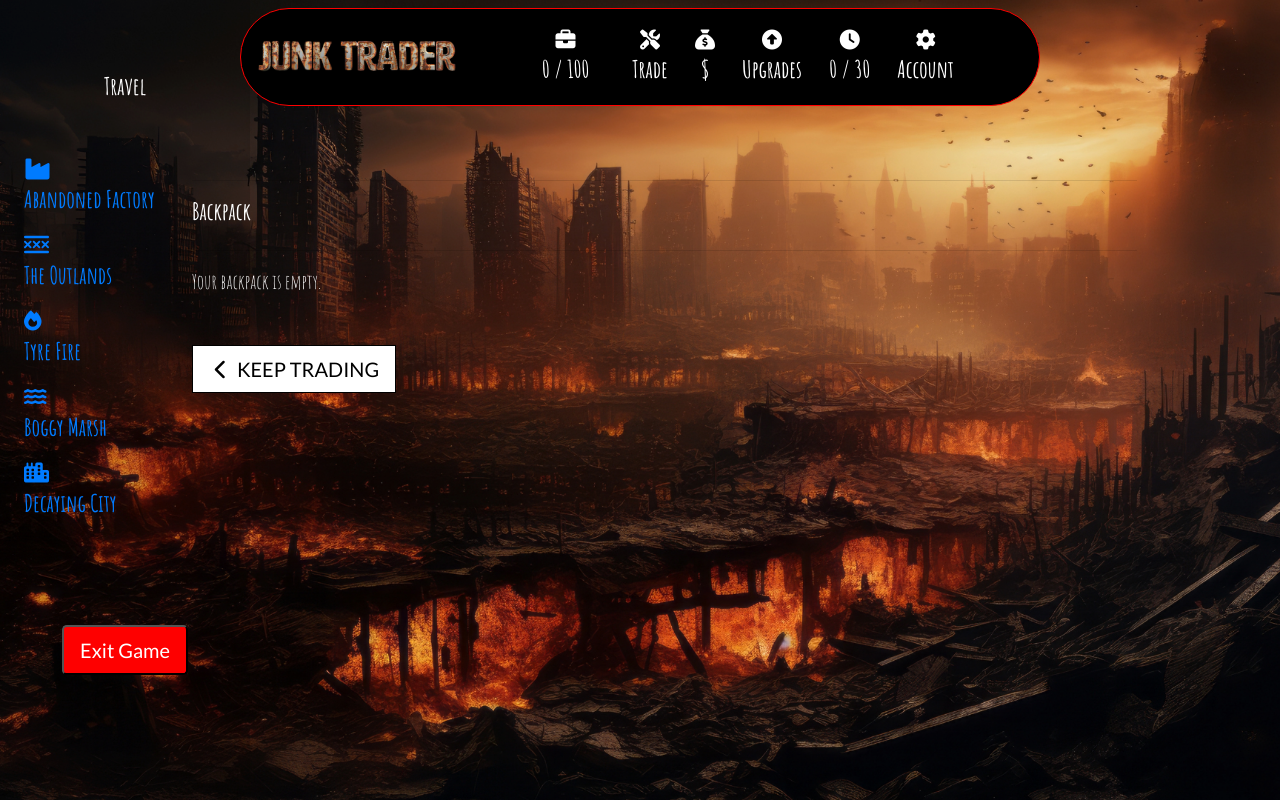
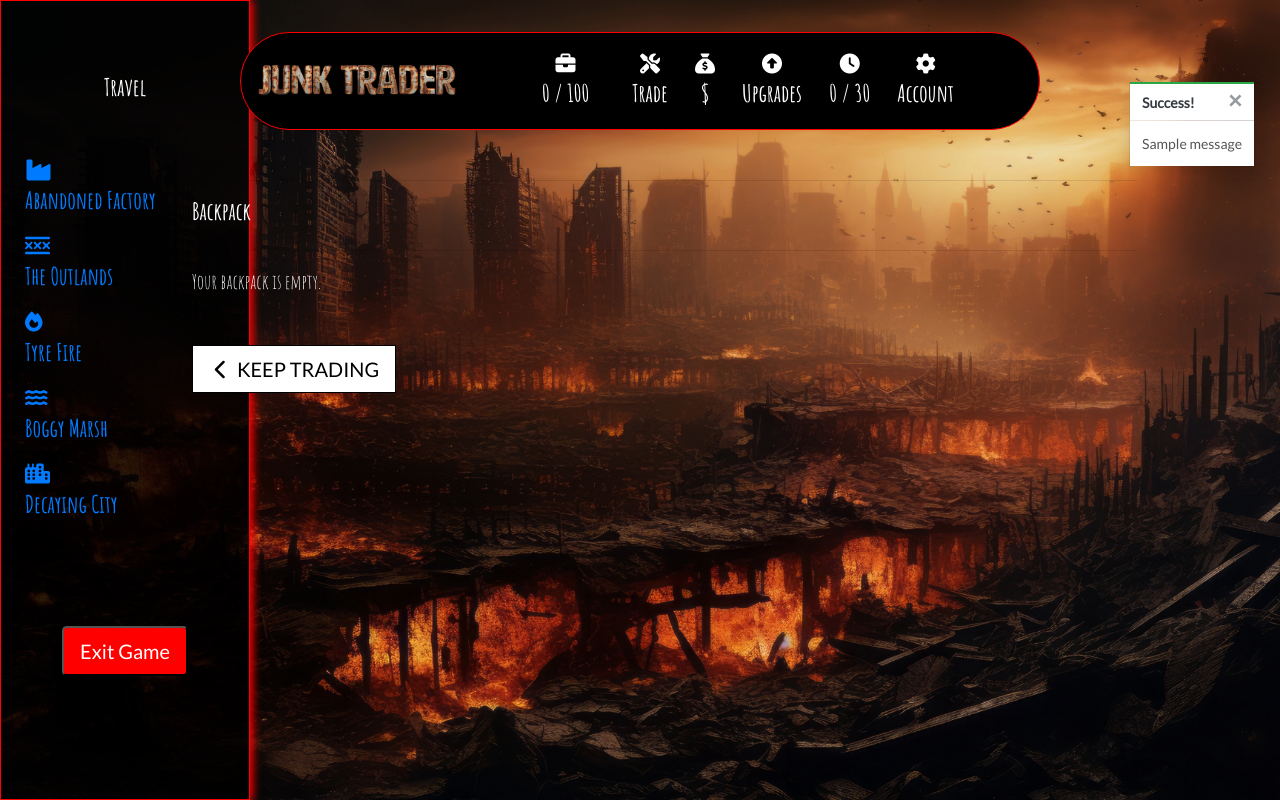
Before and after one commit to Hayespace/JunkTrader, a Django app: page /backpack/ in a window 1280 px wide. Run offline with Django 4.2, Linux system fonts and the light colour scheme; tables that the repository leaves empty hold one stand-in row (values such as "Sample post"); one stand-in notice (Sample message) is shown; some libraries are stand-ins or nearby versions; some web fonts are replaced.

Commit message:
add toast functionality

```diff
--- a/backpack/views.py
+++ b/backpack/views.py
@@ -1,4 +1,3 @@
-from django.shortcuts import render, redirect
 from django.shortcuts import render, redirect, get_object_or_404
 from collectables.models import Collectable
 from django.contrib import messages
@@ -6,10 +5,12 @@ from decimal import Decimal
 
 def open_backpack(request):
     """A view that renders the backpack contents page"""
+    messages.get_messages(request)
     return render(request, 'backpack/backpack.html')
 
 def adjust_backpack(request, item_id):
     """Adjust the quantity of an item in the backpack"""
+    collectable = Collectable.objects.get(pk=item_id)
     quantity_str = request.POST.get('quantity')
     if not quantity_str:
         # Redirect to the previous page with an error message if quantity is not provided
@@ -37,6 +38,16 @@ def adjust_backpack(request, item_id):
             messages.error(request, "Adding this item would exceed the backpack capacity.")
             return redirect('open_backpack')
 
+    # Get the price of the item
+    item = get_object_or_404(Collectable, pk=item_id)
+    total_cost = item.price * quantity
+
+    # Check if the player has enough funds
+    if total_cost > Decimal(request.session.get('player_funds', 0)):
+        # Display an error message if the player does not have enough funds
+        messages.error(request, "You don't have enough funds to make this purchase.")
+        return redirect('open_backpack')
+
     if quantity > 0:
         # Update the quantity of the item in the backpack
         if item_id in backpack:
@@ -45,8 +56,7 @@ def adjust_backpack(request, item_id):
             backpack[item_id] = quantity
 
         # Update player funds
-        item = get_object_or_404(Collectable, pk=item_id)
-        request.session['player_funds'] = str(Decimal(request.session['player_funds']) - (item.price * quantity))
+        request.session['player_funds'] = str(Decimal(request.session['player_funds']) - total_cost)
 
     # Update the session with the modified backpack
     request.session['backpack'] = backpack
@@ -82,6 +92,9 @@ def sell_item(request, item_id):
             # Update player funds
             item = get_object_or_404(Collectable, pk=item_id)
             request.session['player_funds'] = str(Decimal(request.session['player_funds']) + (item.price * quantity_to_sell))
+
+            # Add success message if the item was successfully sold
+            messages.success(request, "Item sold successfully.")
         else:
             # Display an error message if trying to sell more than available in the backpack
             messages.error(request, "Quantity to sell exceeds available quantity in backpack.")
--- a/collectables/views.py
+++ b/collectables/views.py
@@ -90,7 +90,7 @@ def add_to_backpack(request, item_id):
     # Check if the player has enough funds
     total_cost = item_price * quantity
     if total_cost > Decimal(request.session['player_funds']):
-        messages.error(request, "Insufficient funds.")
+        messages.error(request, "You don't have enough funds to make this purchase.")
         return redirect('collectable_detail', collectable_id=item_id)
 
     if quantity > 0:
@@ -101,6 +101,9 @@ def add_to_backpack(request, item_id):
 
         # Update player funds
         request.session['player_funds'] = str(Decimal(request.session['player_funds']) - total_cost)
+
+        # Add success message
+        messages.success(request, "Item added to backpack successfully.")
 
     request.session['backpack'] = backpack
 
--- a/junktrader/settings.py
+++ b/junktrader/settings.py
@@ -72,6 +72,8 @@ TEMPLATES = [
     },
 ]
 
+MESSAGE_STORAGE = 'django.contrib.messages.storage.session.SessionStorage'
+
 
 AUTHENTICATION_BACKENDS = [
     'django.contrib.auth.backends.ModelBackend',
--- a/places/admin.py
+++ b/places/admin.py
@@ -2,10 +2,6 @@ from django.contrib import admin
 from .models import Location
 
 class LocationAdmin(admin.ModelAdmin):
-    list_display = [
-        'name',
-        'description',
-        'picture',
-        ]
+    list_display = ['name', 'description', 'picture']
 
 admin.site.register(Location, LocationAdmin)
--- a/static/css/base.css
+++ b/static/css/base.css
@@ -198,45 +194,54 @@ p, h1, h2, h3, h4, h5, h6{
     top: 0;
     bottom: 0;
     left: 0;
-    width: 250px; /* Adjust the width as needed */
+    width: 250px;
     border: 1px solid red;
     box-shadow: 0 0 10px red;
     background-color: #00000093;
-    overflow-y: auto; /* Allow scrolling if content exceeds height */
+    overflow-y: auto;
 }
 
-
 .content-column {
-    padding-left: 5%; /* Adjust the padding to shift content away from the fixed panel */
+    padding-left: 5%;
 }
 
+.message-container {
+    position: fixed;
+    top: 72px;
+    right: 15px;
+    z-index: 99999999999;
+    padding: 10px;
+}
 
-/* Media query for smaller screens */
+.custom_toast {
+    overflow: visible;
+}
+
+.toast-capper {
+    height: 2px;
+}
+
 @media (max-width: 767px) {
     #delivery-banner {
         position: fixed;
         bottom: 0;
         left: 0;
         width: 100%;
-        z-index: 1000; /* Adjust as needed */
-        margin: 0; /* Remove margin */
-        border-radius: 0; /* Remove border radius */
+        z-index: 1000;
+        margin: 0;
+        border-radius: 0;
     }
 
     #delivery-banner .list-inline-item {
-        max-width: none; /* Remove max-width for items */
+        max-width: none;
     }
-
 }
 
-
-/* Slightly larger container on xl screens */
 @media (min-width: 1200px) {
-  .container {
-    max-width: 80%;
-  }
+    .container {
+        max-width: 80%;
+    }
 }
-
 
 @media (max-width: 767px) {
     .fixed-panel {
@@ -308,13 +303,3 @@ p, h1, h2, h3, h4, h5, h6{
         height: calc(100vh - 116px);
     }
 }
-
-@media (max-width: 1300px) {
-    .fixed-panel {
-        border: none;
-        box-shadow: none;
-        background-color: #00000011;
-    }
-
-
-}
--- a/templates/base.html
+++ b/templates/base.html
@@ -18,13 +18,14 @@
     <script src="https://code.jquery.com/jquery-3.5.1.min.js"></script>
     <script src="https://cdn.jsdelivr.net/npm/@popperjs/core@2.10.2/dist/umd/popper.min.js"></script>
     <script src="https://maxcdn.bootstrapcdn.com/bootstrap/4.5.2/js/bootstrap.min.js"></script>
+    <script src="https://js.stripe.com/v3/"></script>
 
     <title>Junk Trader {% block extra_title %}{% endblock %}</title>
 </head>
 <body>
 
 <header class="container-fluid fixed-top">
-    <div id="topnav" class="row pt-lg-2 d-none d-lg-flex justify-content-center">
+    <div id="topnav" class="row pt-lg-2 d-none d-lg-flex justify-content-center mt-4">
         <div class="col-lg-12">
 
         </div>
@@ -108,8 +109,23 @@
         </div>
     </div>
 </header>
+
 {% if messages %}
-    <div class="message-container"></div>
+    <div class="message-container">
+        {% for message in messages %}
+            {% if message.tags %}
+                {% if message.tags == 'error' %}
+                    {% include 'includes/toasts/toast_error.html' %}
+                {% elif message.tags == 'warning' %}
+                    {% include 'includes/toasts/toast_warning.html' %}
+                {% elif message.tags == 'success' %}
+                    {% include 'includes/toasts/toast_success.html' %}
+                {% elif message.tags == 'info' %}
+                    {% include 'includes/toasts/toast_info.html' %}
+                {% endif %}
+            {% endif %}
+        {% endfor %}
+    </div>
 {% endif %}
 
 {% block page_header %}
@@ -122,6 +138,7 @@
 <script type="module" src="https://ajax.googleapis.com/ajax/libs/model-viewer/3.0.1/model-viewer.min.js"></script>
 
 <script>
+     // GLB viewer lighting
     function reloadLighting() {
         var viewers = document.getElementsByTagName('model-viewer');
         if (viewers.length > 0) {
@@ -134,8 +151,6 @@
             });
         }
     }
-
-    // Event Listeners
     window.addEventListener('load', function() {
         reloadLighting();
     });
@@ -147,6 +162,10 @@
             playerFundsElement.innerText = '$' + newFunds.toFixed(2);
         }
     }
+
+</script>
+<script type="text/javascript">
+    $('.toast').toast('show');
 </script>
 {% endblock %}
 </body>
--- /dev/null
+++ b/templates/includes/toasts/toast_success.html
@@ -0,0 +1,15 @@
+<div class="toast custom-toast rounded-0 border-top-0" data-autohide="false">
+    <div class="arrow-up arrow-success"></div>
+    <div class="w-100 toast-capper bg-success"></div>
+    <div class="toast-header bg-white text-dark">
+        <strong class="mr-auto">Success!</strong>
+        <button type="button" class="ml-2 mb-1 close text-dark" data-dismiss="toast" aria-label="Close">
+            <span aria-hidden="true">&times;</span>
+        </button>
+    </div>
+    <div class="toast-body bg-white">
+        {% for message in messages %}
+            {{ message }}
+        {% endfor %}
+    </div>
+</div>
```
Also changed, not shown: other parts of static/css/base.css (+21 -35 lines), home/templates/home/index.html (+0 -9 lines), places/models.py (+10 -3 lines), templates/includes/toasts/toast_error.html (added, +15 -0 lines), templates/includes/toasts/toast_info.html (added, +15 -0 lines), templates/includes/toasts/toast_warning.html (added, +15 -0 lines), upgrades/views.py (+26 -0 lines), db.sqlite3, upgrades/models.py (line endings or trailing spaces).
